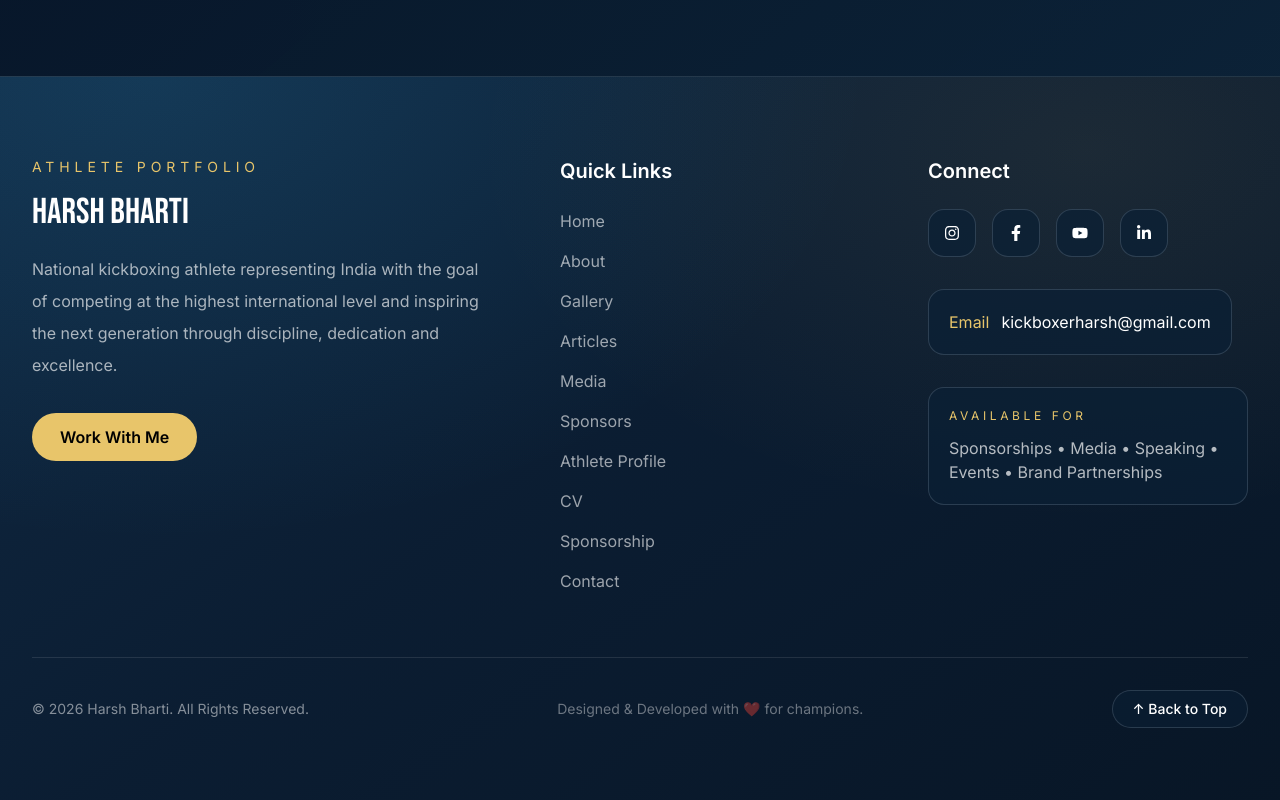
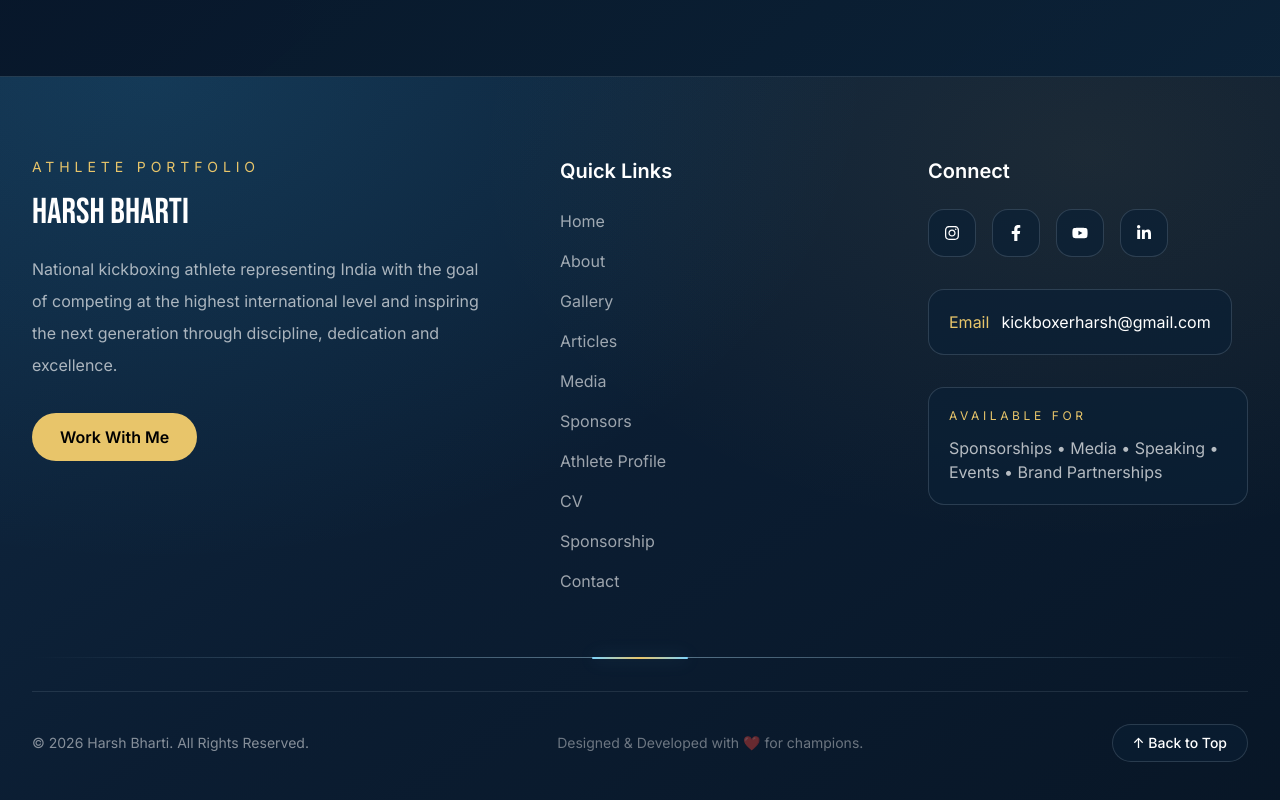
Before and after one commit to harshbharti55/kickboxer-harsh, a Next.js app: page / in a window 1280 px wide. Shown: the part 2498-3298 px from the top of the page. Built offline with nearby package versions, Linux system fonts and the light colour scheme.

Commit message:
Add premium ice-blue and gold divider to footer bottom

```diff
--- a/components/Footer.tsx
+++ b/components/Footer.tsx
@@ -159,8 +159,12 @@ export default function Footer() {
 
         </div>
 
+        {/* Bottom divider: ice-blue line with a gold center accent */}
+        <div className="mt-16 h-px w-full bg-gradient-to-r from-transparent via-sky-200/45 to-transparent" aria-hidden="true" />
+        <div className="mx-auto -mt-px h-[2px] w-24 rounded-full bg-gradient-to-r from-sky-300 via-[#e8c56a] to-sky-300 shadow-[0_0_18px_rgba(125,211,252,0.28)]" aria-hidden="true" />
+
         {/* Bottom */}
-        <div className="mt-16 flex flex-col items-center justify-between gap-5 border-t border-white/10 pt-8 text-center lg:flex-row">
+        <div className="mt-8 flex flex-col items-center justify-between gap-5 border-t border-sky-100/10 pt-8 text-center lg:flex-row">
 
           <p className="text-sm text-white/50">
             © {new Date().getFullYear()} {boxer.name}. All Rights Reserved.
```
